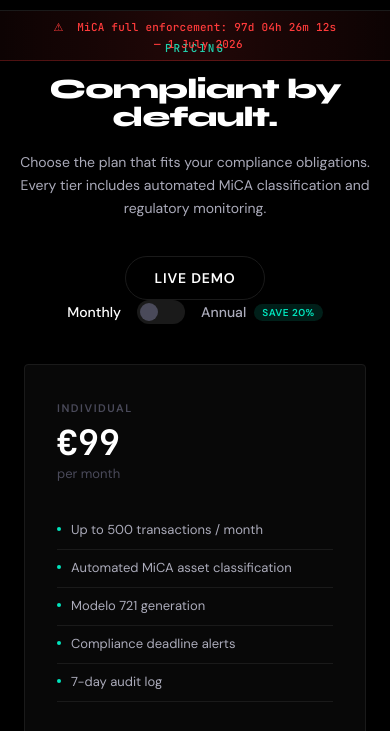
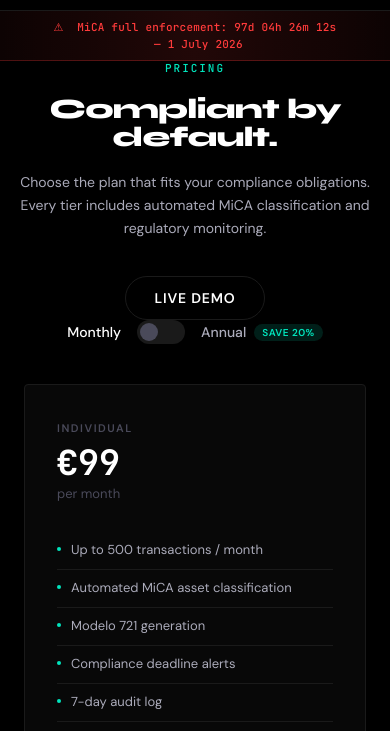
Before and after one commit to LobsterQuant/sentinel-web, a plain HTML site: page pricing.html in a window 390 px wide. Shown: the part 49-780 px from the top of the page. Drawn offline with Linux system fonts and the light colour scheme.

Commit message:
Increase mobile header margin to 110px in pricing.html

```diff
--- a/pricing.html
+++ b/pricing.html
@@ -749,7 +749,7 @@
 
     @media (max-width: 768px) {
       .page-header, .pricing-hero, section.hero {
-        margin-top: 90px !important;
+        margin-top: 110px !important;
         padding-top: 20px !important;
       }
     }
```
